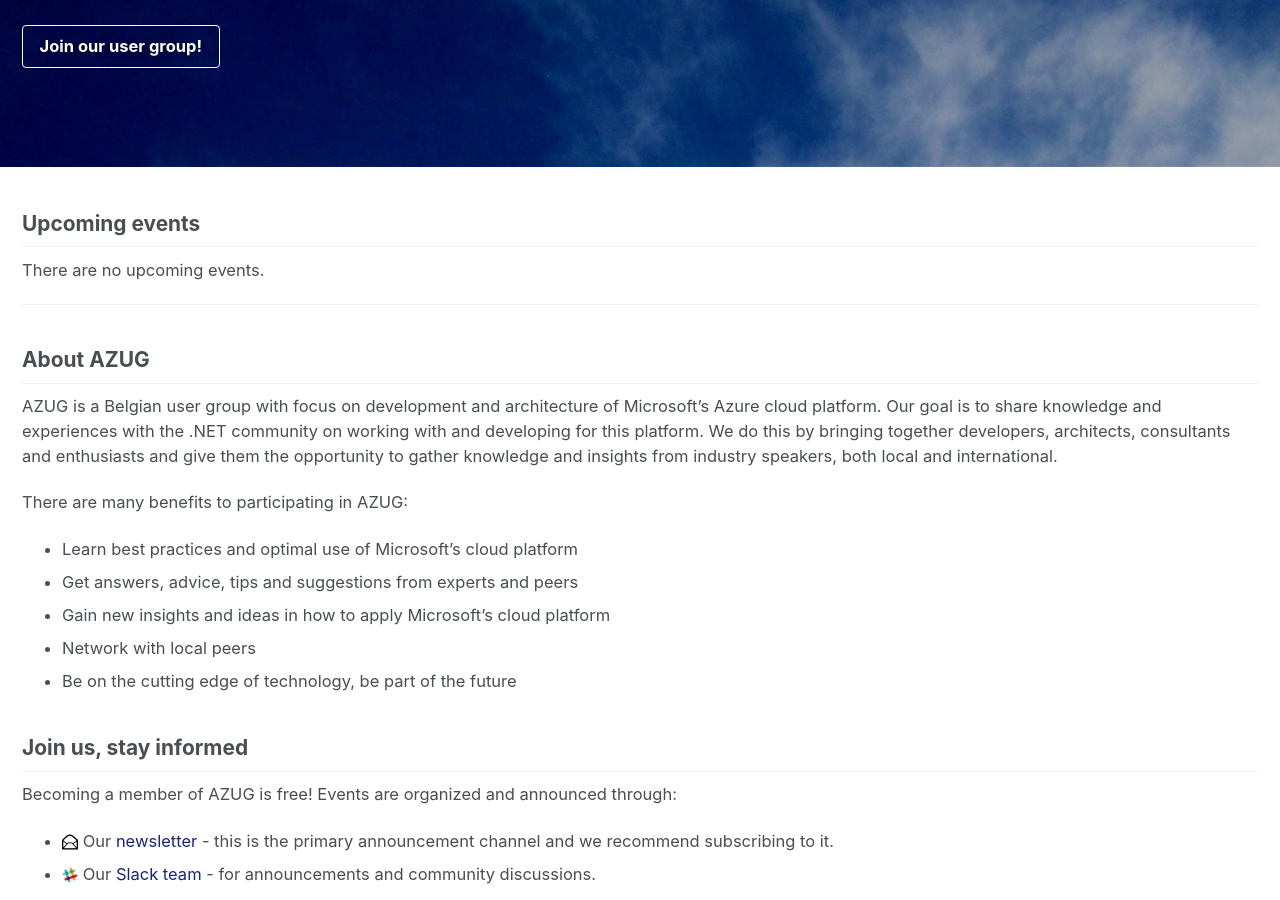
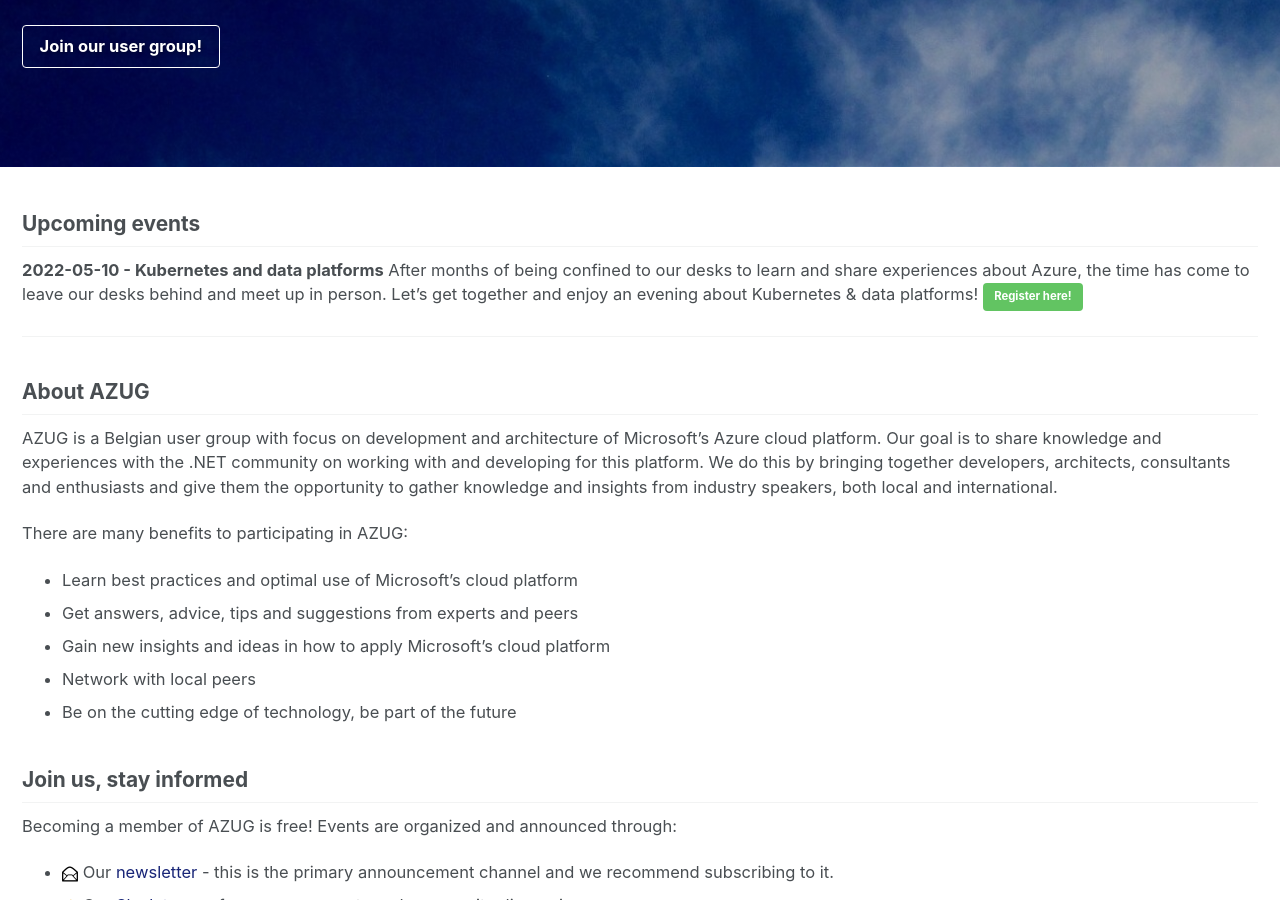
Before and after one commit to AzugBe/azugbe.github.io, a Jekyll site: the page built from index.md, in a window 1280 px wide and 900 px high, scrolled down 392 px. Built offline with Jekyll 4.4.1, drawn with Linux system fonts in a browser that asks for light colours; our own code applies the rules of GitHub Pages for plain Markdown files; comment, search, counter and statistics services are not loaded.

Commit message:
Update landing page

```diff
--- a/index.md
+++ b/index.md
@@ -14,7 +14,8 @@ excerpt: "The Belgium Azure User Group focuses on knowledge sharing and networki
 
 ## Upcoming events
 
-There are no upcoming events.
+**2022-05-10 - Kubernetes and data platforms**
+After months of being confined to our desks to learn and share experiences about Azure, the time has come to leave our desks behind and meet up in person. Let's get together and enjoy an evening about Kubernetes & data platforms! [Register here!](https://www.azug.be/events/2022/05/10/kubernetes-and-data-platforms){: .btn .btn--success}
 
 <hr />
 
```
